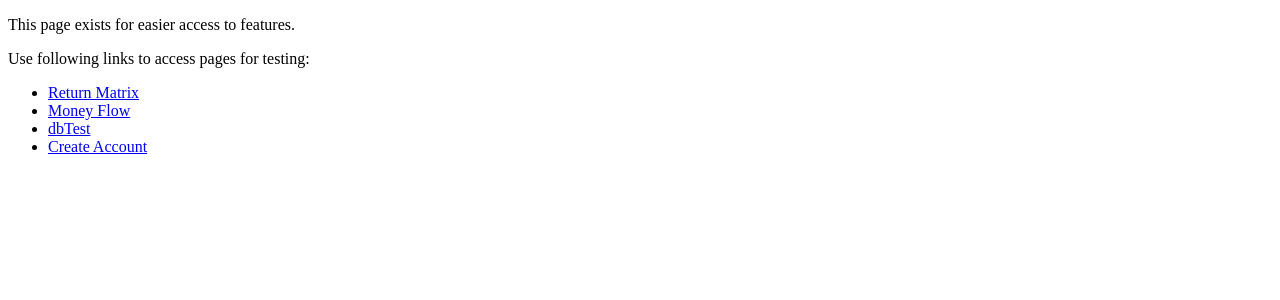
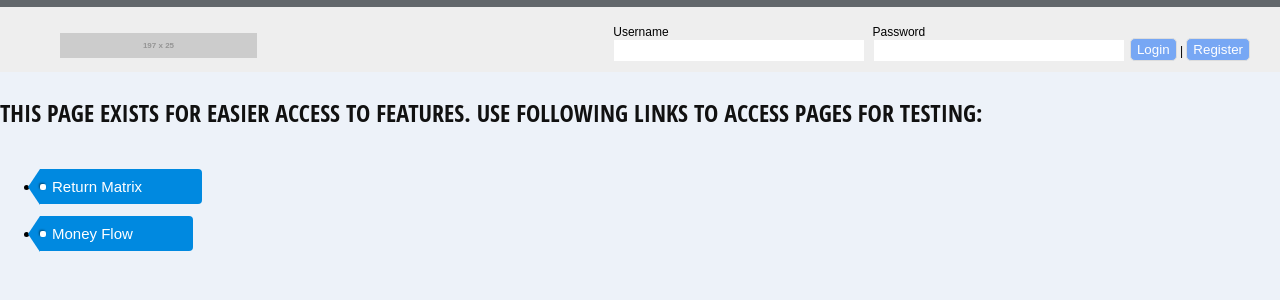
Before and after one commit to shaurun/finland, a Django app: page / in a window 1280 px wide. Shown: the top 300 px of the page. Run offline with Django 3.2, Linux system fonts and the light colour scheme; grey boxes labelled with a size stand in for pictures from a placeholder-image service; some libraries are stand-ins or nearby versions.

Commit message:
register and login functionality

```diff
--- a/FinLand/mango/__init__.py
+++ b/FinLand/mango/__init__.py
@@ -26,7 +26,7 @@ class Model(object):
             self._fields[attr] = value
 
     def save(self):
-        self._fields['_id'] = self.collection.save(self._fields, safe=True)
+        self._fields['_id'] = self.collection.save(self._fields)
 
     def delete(self):
         self.collection.remove({'_id': self._fields.get('_id', None)})
--- a/FinLand/mango/auth.py
+++ b/FinLand/mango/auth.py
@@ -106,7 +106,7 @@ class User(Model):
         #raise SiteProfileNotAvailable
 
     @classmethod
-    def create_user(cls, username, email, password=None):
+    def create_user(cls, username, email="123.123.com", password=None):
         "Creates and saves a User with the given username, e-mail and password."
         now = datetime.datetime.now()
         user = cls({'username': username,
@@ -155,7 +155,7 @@ def get_hexdigest(algorithm, salt, raw_password):
         return crypt.crypt(raw_password, salt)
 
     if algorithm == 'md5':
-        return hashlib.md5(salt + raw_password).hexdigest()
+        return hashlib.md5((salt + raw_password).encode('utf-8')).hexdigest()
     elif algorithm == 'sha1':
         return hashlib.sha1(salt + raw_password).hexdigest()
     raise ValueError("Got unknown password algorithm type in password.")
--- a/FinLand/templates/index.html
+++ b/FinLand/templates/index.html
@@ -3,18 +3,167 @@
 <head>
     <meta charset="UTF-8">
     <title>FinLand</title>
+        <style>
+        html, body {margin: 0; padding: 0;}
+
+#header {
+    border-top:7px solid #62676b;
+    margin:0 auto;
+    background: #eee;
+    height: 45px;
+    padding: 10px 0px 10px;
+    font: 12px arial, sans-serif;
+}
+
+#header h1 {
+    margin-left: 60px;;
+    float: left;
+    width: 197px;
+    height: 25px;
+    background: url(http://dummyimage.com/197x25/62676b/FFF&text=FINLAND_LOGO) no-repeat 0 0;
+    text-indent: -9999px;
+}
+
+#header form {
+    float: right;
+    margin-right: 30px;
+    height: 40px;
+    padding-top: 8px;
+}
+
+#header form label, header a {
+    display: inline-block;
+    margin: 0 2px;
+}
+
+#header form input {}
+
+#header form #username,
+#header form #password,
+#header a{
+    display: block;
+    width: 250px;
+    border: 1px solid #eee;
+    padding: 3px 0 3px 0;
+    margin-bottom: -1px;
+}
+
+#header form .submit {
+    height: 23px;
+    vertical-align: bottom;
+    background: #77a7f4;
+    color: #fff;
+    border: 1px solid #ddd;
+    -moz-border-radius: 5px;
+    border-radius: 5px;
+}
+
+
+.list-type3{
+margin:0 auto;
+width:300px;
+    float: left;
+}
+.list-type3 li, .list-type3 a{
+float:left;
+height:35px;
+line-height:35px;
+position:relative;
+font-size:15px;
+margin-bottom: 12px;
+font-family: 'Raleway', sans-serif;
+transition: background-color 1.5s ease;
+}
+.list-type3 a{
+padding:0 60px 0 12px;
+background:#0089e0;
+color:#fff;
+text-decoration:none;
+-moz-border-radius-bottomright:4px;
+-webkit-border-bottom-right-radius:4px;
+border-bottom-right-radius:4px;
+-moz-border-radius-topright:4px;
+-webkit-border-top-right-radius:4px;
+border-top-right-radius:4px;
+}
+
+.list-type3 a:before{
+content:"";
+float:left;
+position:absolute;
+top:0;
+left:-12px;
+width:0;
+height:0;
+border-color:transparent #0089e0 transparent transparent;
+border-style:solid;
+border-width: 18px 12px 18px 0;
+}
+
+.list-type3 a:after{
+content:"";
+position:absolute;
+top:15px;
+left:0;
+float:left;
+width:6px;
+height:6px;
+-moz-border-radius:2px;
+-webkit-border-radius:2px;
+border-radius:2px;
+background:#fff;
+-moz-box-shadow:-1px -1px 2px #004977;
+-webkit-box-shadow:-1px -1px 2px #004977;
+box-shadow:-1px -1px 2px #004977;
+}
+.list-type3 a:hover{
+background:#555;
+}
+
+.list-type3 a:hover:before{
+border-color:transparent #0089e0 transparent transparent;
+}
+
+            body {
+                background: #edf2f9;
+            }
+
+            p { color: #111; font-family: 'Open Sans Condensed', sans-serif; font-size: 24px; font-weight: 700; text-transform: uppercase;}
+
+    </style>
 </head>
 <body>
 
+<div id="header">
+  <h1>Logo</h1>
+      {% if user.is_authenticated %}
+          <form action="logout" method="get">
+              {%  csrf_token %}
+              <input class="submit" type="submit" name="action" value="Logout ({{ user.username }})"/>
+           </form>
+
+      {% else %}
+          <form action="login" method="post">
+                        {%  csrf_token %}
+                        {%  if login_error %}
+                            <label class="error">{{ login_error }}</label>
+                        {%  endif %}
+                            <label for="username">Username<input type="text" name="username" id="username" {% if username %}value="{{ username }}"{% endif %}/></label>
+                            <label for="password">Password<input type="password" name="password" id="password" {% if password %}value="{{ password }}"{% endif %}/></label>
+                            <input class="submit" type="submit" name="action" value="Login"/> |
+                            <input class="submit" type="submit" name="action" value="Register"/>
+           </form>
+      {% endif %}
+</div>
+
     <div>
-        <p>This page exists for easier access to features.</p>
-        <p>Use following links to access pages for testing:</p>
+        <p>This page exists for easier access to features. Use following links to access pages for testing:</p>
+        <div class="list-type3">
         <ul>
             <li><a href="returnMatrix">Return Matrix</a> </li>
             <li><a href="moneyFlow">Money Flow</a> </li>
-            <li><a href="dbTest">dbTest</a> </li>
-            <li><a href="register">Create Account</a> </li>
         </ul>
+        </div>
     </div>
 
 </body>
--- a/FinLand/views.py
+++ b/FinLand/views.py
@@ -1,27 +1,17 @@
 from django.contrib import auth
-from django.contrib.auth.forms import UserCreationForm
+from django.contrib.auth.models import User
 from django.shortcuts import render, redirect
 from django.template.context_processors import csrf
 
-from FinLand.models import Section
 from FinLand.mongo import MongoDBClient
 
-#client = MongoDBClient('localhost', 27017)
 client = MongoDBClient('mongodb://heroku_4nzjwz0z:dcvtdbro5ppqqahpdrc8m83lcl@ds131902.mlab.com/heroku_4nzjwz0z', 31902)
-#client.connect('finlandDB')
 client.connect('heroku_4nzjwz0z')
 
 def index(request):
     return render(request, "index.html");
 
 def returnMatrix(request):
-
-    user = client.find_document("users", {"name": "James"})
-
-    #client.insert_document('users', {"name": "James", "password": "pass"})
-    #user = client.find_document("users", {"name": "James"})
-    #client.insert_document("return_matrices", {"user":user['_id'], "present_value": "500,000", "years": 15, "actual_contributions": "1,000,000"})
-
     if (request.POST):
         years = request.POST.get('years', '');
         present_value = request.POST.get('present_value', 18);
@@ -31,9 +21,9 @@ def returnMatrix(request):
             "years": int(years),
             "actual_contributions": actual_contributions
         };
-        client.update_document("return_matrices", {"user":user['_id']}, { '$set':  obj })
+        client.update_document("return_matrices", {"user":auth.get_user(request).id}, { '$set':  obj })
     else:
-        return_matrix = client.find_document("return_matrices" , {"user":user['_id']})
+        return_matrix = client.find_document("return_matrices" , {"user":auth.get_user(request).id})
         context = {
             "return_matrix" : return_matrix
             #"present_value": "500,000",
@@ -45,30 +35,34 @@ def returnMatrix(request):
 def moneyFlow(request):
     return render(request, "moneyFlow.html");
 
-def dbTest(request):
-    #client = MongoDBClient('localhost', 27017)
-    #client.connect('finlandDB')
-    #client.insert_document('james', {"user": "James", "sections": ["custom1", "custom2"]});
-    for item in client.find_all('posts', {"user": "James"}):
-        print(item)
-    sections = Section.objects.all();
-    context = {
-        'sections': sections
-    }
-    return render(request, "dbtest.html", context);
+def logout(request):
+    auth.logout(request);
+    return redirect("/");
 
-def register(request):
+def login(request):
     args = {};
     args.update(csrf(request));
-    args['form'] = UserCreationForm();
     if (request.POST):
-        new_user_form = UserCreationForm(request.POST);
-        if (new_user_form.is_valid()):
-            new_user_form.save();
-            new_user = auth.authenticate(username=new_user_form.cleaned_data['username'],
-                                         password=new_user_form.cleaned_data['password2']);
-            auth.login(request, new_user);
-            return redirect("/");
+        username = request.POST.get('username', '');
+        password = request.POST.get('password', '');
+        email = request.POST.get('email', '');
+        args['username'] = username;
+        args['password'] = password;
+        args['email'] = email;
+        if (username == '' or password == ''):
+            args['login_error'] = "Заполните имя пользователя и пароль";
+            return render(request, "index.html", args);
         else:
-            args['form'] = new_user_form;
-    return render(request, "register.html", args);
+            if (request.POST.get('action') == "Register"):
+                user = User.objects.create_user(username, email, password)
+            elif (request.POST.get('action') == "Login"):
+                user = auth.authenticate(username=username, password=password);
+
+            if (user is not None):
+                auth.login(request, user);
+                return redirect("/");
+            else:
+                args['login_error'] = "Пользователь не найден.";
+                return render(request, "register.html", args);
+    else:
+        return render(request, "register.html")
--- a/finance/urls.py
+++ b/finance/urls.py
@@ -24,6 +24,6 @@ urlpatterns = [
     url(r'^$', views.index),
     url(r'^returnMatrix$', views.returnMatrix),
     url(r'^moneyFlow$', views.moneyFlow),
-    url(r'^dbTest$', views.dbTest),
-    url(r'^register$', views.register, name='register'),
+    url(r'^login$', views.login, name='login'),
+    url(r'^logout$', views.logout, name='logout'),
 ]
```
Also changed, not shown: FinLand/auth.py (added, +21 -0 lines), FinLand/models.py (+60 -5 lines), FinLand/templates/register.html (+77 -9 lines), finance/settings.py (+12 -5 lines), 2 other files.
